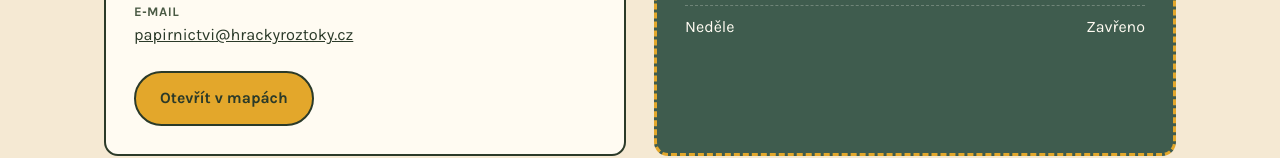
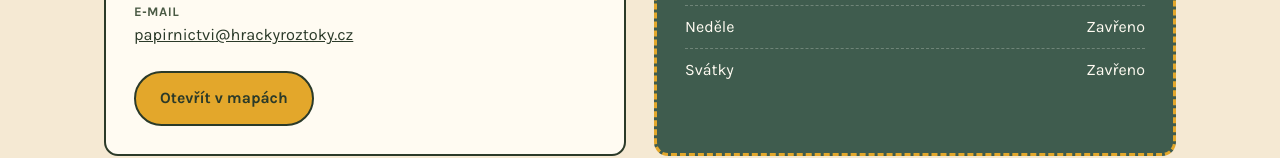
Before and after one commit to Salemonk/papirnictvi-hracky-roztoky, a plain HTML site: page index.html in a window 1280 px wide. Shown: the part 3020-3178 px from the top of the page. Drawn offline with Linux system fonts and the light colour scheme.

Commit message:
Add holidays closed line to opening hours
Co-Authored-By: Claude Sonnet 5 <noreply@anthropic.com>

```diff
--- a/index.html
+++ b/index.html
@@ -519,6 +519,7 @@
           <div class="hours-row"><span>Pondělí – Pátek</span><span>9:00 – 12:00, 12:30 – 18:00</span></div>
           <div class="hours-row"><span>Sobota</span><span>9:00 – 12:00</span></div>
           <div class="hours-row"><span>Neděle</span><span>Zavřeno</span></div>
+          <div class="hours-row"><span>Svátky</span><span>Zavřeno</span></div>
         </div>
       </div>
     </div>
```
